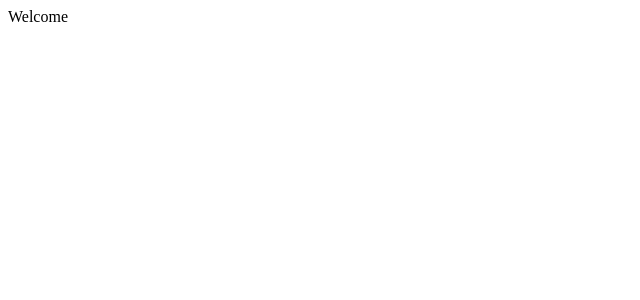
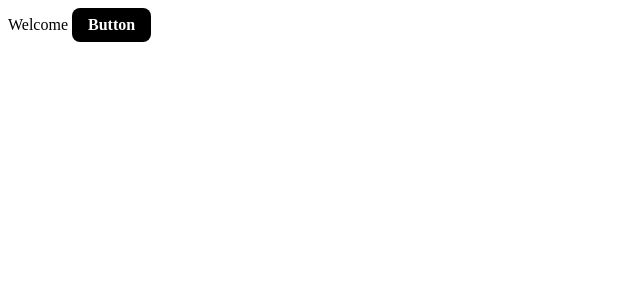
Before and after one commit to FarhanShares/nuxtmin, a Nuxt app: page / in a window 1280 px wide. Shown: the top 300 px of the page, without its empty margins (0-640 px from the left). Built offline with nearby package versions, Linux system fonts and the light colour scheme.

Commit message:
feat: setup scss

```diff
--- /dev/null
+++ b/assets/scss/app.scss
@@ -0,0 +1,18 @@
+.button {
+  display: inline-block;
+  padding: 0.5em 1em;
+  text-decoration: none;
+  background: #000;
+  color: #fff;
+  border-radius: 0.5em;
+  border: 0;
+  font-family: inherit;
+  font-weight: bold;
+  font-size: 1em;
+  transition: background 0.2s;
+
+  &:hover {
+    background: #fff;
+    color: #000;
+  }
+}
--- a/nuxt.config.js
+++ b/nuxt.config.js
@@ -12,7 +12,9 @@ export default {
   },
 
   // Global CSS: https://go.nuxtjs.dev/config-css
-  css: [],
+  css: [
+    '~assets/scss/app.scss'
+  ],
 
   // Plugins to run before rendering page: https://go.nuxtjs.dev/config-plugins
   plugins: [],
@@ -24,6 +26,7 @@ export default {
   buildModules: [
     // https://go.nuxtjs.dev/typescript
     '@nuxt/typescript-build',
+    '@nuxtjs/style-resources',
   ],
 
   // Modules: https://go.nuxtjs.dev/config-modules
@@ -33,6 +36,13 @@ export default {
     // https://go.nuxtjs.dev/pwa
     '@nuxtjs/pwa',
   ],
+
+  styleResources: {
+    scss: [
+      '~assets/scss/mixins.scss',
+      '~assets/scss/variables.scss'
+    ]
+  },
 
   // Axios module configuration: https://go.nuxtjs.dev/config-axios
   axios: {
--- a/package.json
+++ b/package.json
@@ -15,8 +15,11 @@
   "dependencies": {
     "@nuxtjs/axios": "^5.13.6",
     "@nuxtjs/pwa": "^3.3.5",
+    "@nuxtjs/style-resources": "^1.2.1",
     "core-js": "^3.19.3",
+    "fibers": "^5.0.0",
     "nuxt": "^2.15.8",
+    "sass-loader": "10",
     "vue": "^2.6.14",
     "vue-server-renderer": "^2.6.14",
     "vue-template-compiler": "^2.6.14",
@@ -32,6 +35,7 @@
     "eslint-config-prettier": "^8.3.0",
     "eslint-plugin-nuxt": "^3.1.0",
     "eslint-plugin-vue": "^8.2.0",
-    "prettier": "^2.5.1"
+    "prettier": "^2.5.1",
+    "sass": "^1.49.0"
   }
 }
--- a/pages/index.vue
+++ b/pages/index.vue
@@ -1,5 +1,10 @@
 <template>
-  <div>Welcome</div>
+  <div>Welcome
+
+    <button class="button button--primary">
+      Button
+    </button>
+  </div>
 </template>
 
 <script lang="ts">
```
Also changed, not shown: assets/scss/mixins.scss (added), assets/scss/variables.scss (added), 1 other file (tests, documents, lock files or other folders).
